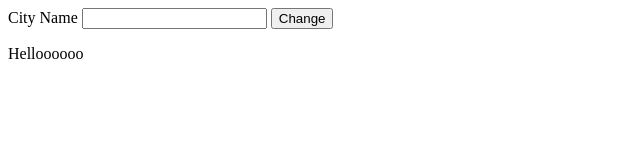
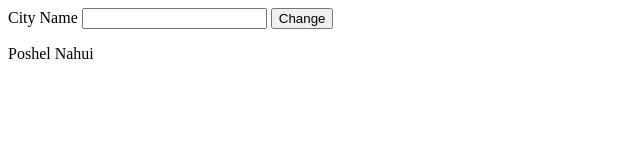
Before and after one commit to Tiramisu800/Practice4, a website: page index.html in a window 1280 px wide. Shown: the full height of the page, 0-640 px from the left. Drawn offline with Linux system fonts and the light colour scheme.

Commit message:
Update index.html

```diff
--- a/index.html
+++ b/index.html
@@ -10,6 +10,6 @@
             <input id="cInput" type="text" name="cName">
             <button type="submit">Change</button>
         </form>
-<p>Helloooooo</p>
+<p>Poshel Nahui</p>
 </body>
 </html>
```
